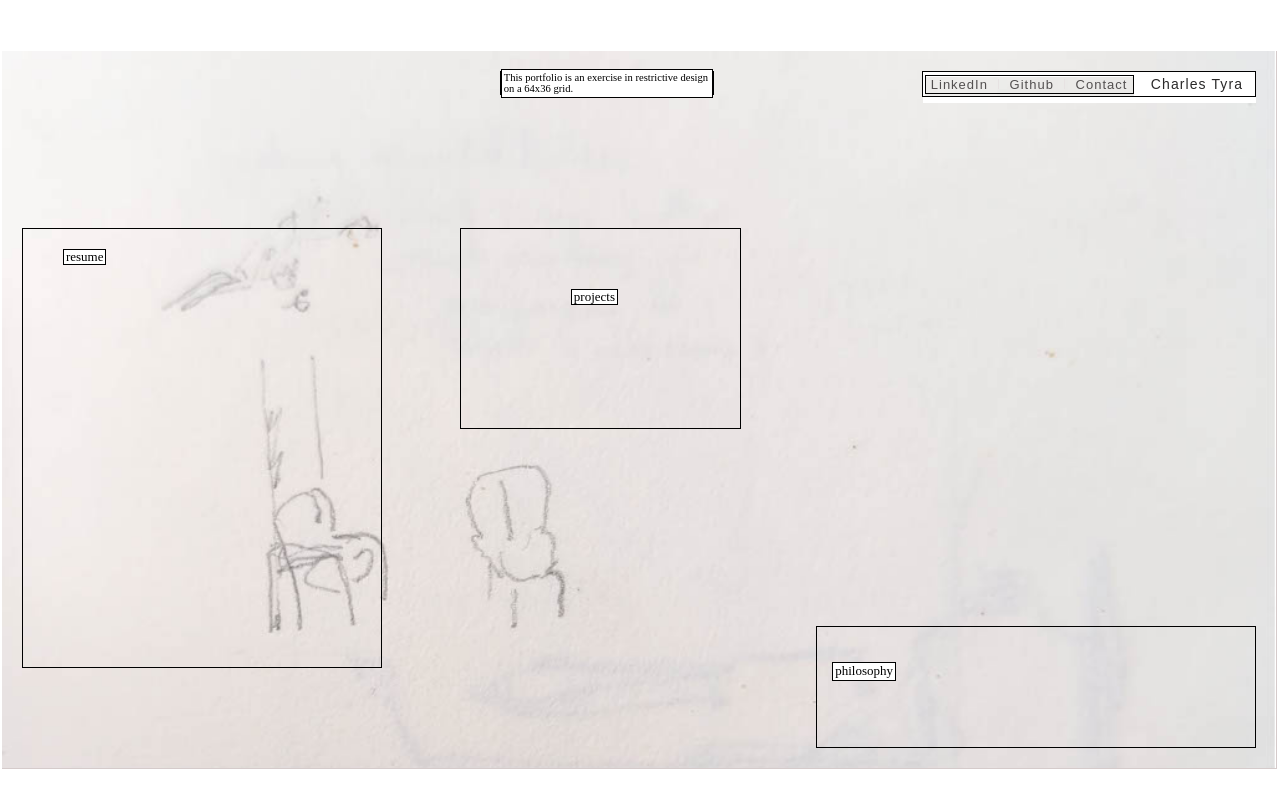
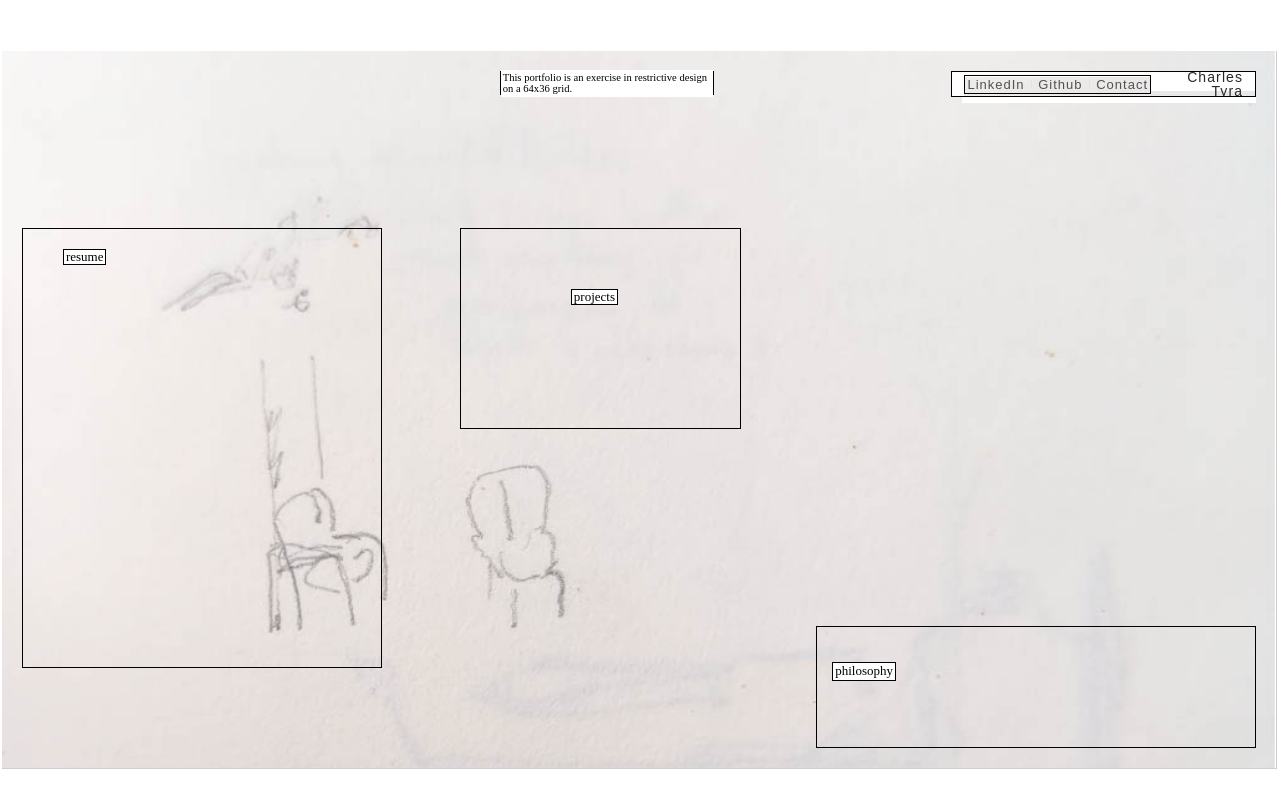
Before and after one commit to charles-tyra/portfolio, a React (Create React App) app: page / in a window 1280 px wide. Shown: the top 808 px of the page. Built offline with nearby package versions, Linux system fonts and the light colour scheme; a web font is replaced by a local one.

Commit message:
Charles Tyra Links white background change.

```diff
--- a/src/App.css
+++ b/src/App.css
@@ -90,9 +90,8 @@ table {
   text-align: end;
   overflow: hidden;
 
-  padding: 2px;
-  padding-right: 12px;
-  width: calc(1600% / 64);
+  padding: 2px 12px;
+  width: calc(1400% / 64);
   height: calc(100% / 36);
   top: calc(100% / 36);
   right: calc(100% / 64);
@@ -111,9 +110,9 @@ table {
 #charles-tyra-links {
   display: flex;
   flex-direction: row;
-  justify-content: space-around;
+  justify-content: space-between;
 
-  padding: 2px 0px;
+  padding: 2px;
   width: 65%;
 
   font-size: 13px;
@@ -129,10 +128,10 @@ table {
 #ct-background-left {
   position: absolute;
   top: calc(100% / 36);
-  right: calc(1700% / 64);
+  right: calc(1500% / 64);
   height: calc(100% / 36);
 
-  padding: 3px;
+  padding: 3px 12px;
   padding-right: 0px;
   margin-right: 13px;
 
@@ -144,8 +143,7 @@ table {
   top: calc(100% / 36);
   right: calc(100% / 64);
   height: calc(100% / 36);
-  width: calc(1600% / 64 * .35);
-  padding: 3px;
+  width: calc(1400% / 64 * .35);
   padding-right: 8px;
 
   background-color: white;
@@ -156,7 +154,7 @@ table {
   top: calc(100% / 36);
   right: calc(100% / 64);
   height: calc(30% / 36);
-  width: calc(1600% / 64);
+  width: calc(1400% / 64);
 
   padding-right: 14px;
   background-color: white;
@@ -167,7 +165,7 @@ table {
   top: calc(100% / 36);
   right: calc(100% / 64);
   height: calc(20% / 36);
-  width: calc(1600% / 64);
+  width: calc(1400% / 64);
 
   margin-top: 26px;
   padding: 1px;
@@ -200,7 +198,7 @@ table {
   background-color: white;
 
   padding: 2px;
-  border: 1px solid black;
+  /* border: 1px solid black; */
 
   font-size: 10.6px;
   line-height: 1.1;
--- a/src/components/Hoverable/ProjectsDiv/index.js
+++ b/src/components/Hoverable/ProjectsDiv/index.js
@@ -9,7 +9,7 @@ function ProjectsDiv() {
    let [project, setProject] = useState('TRIPIT');
 
    return (
-      <div/>
+      <TripItDiv />
    )
 }
 
```
